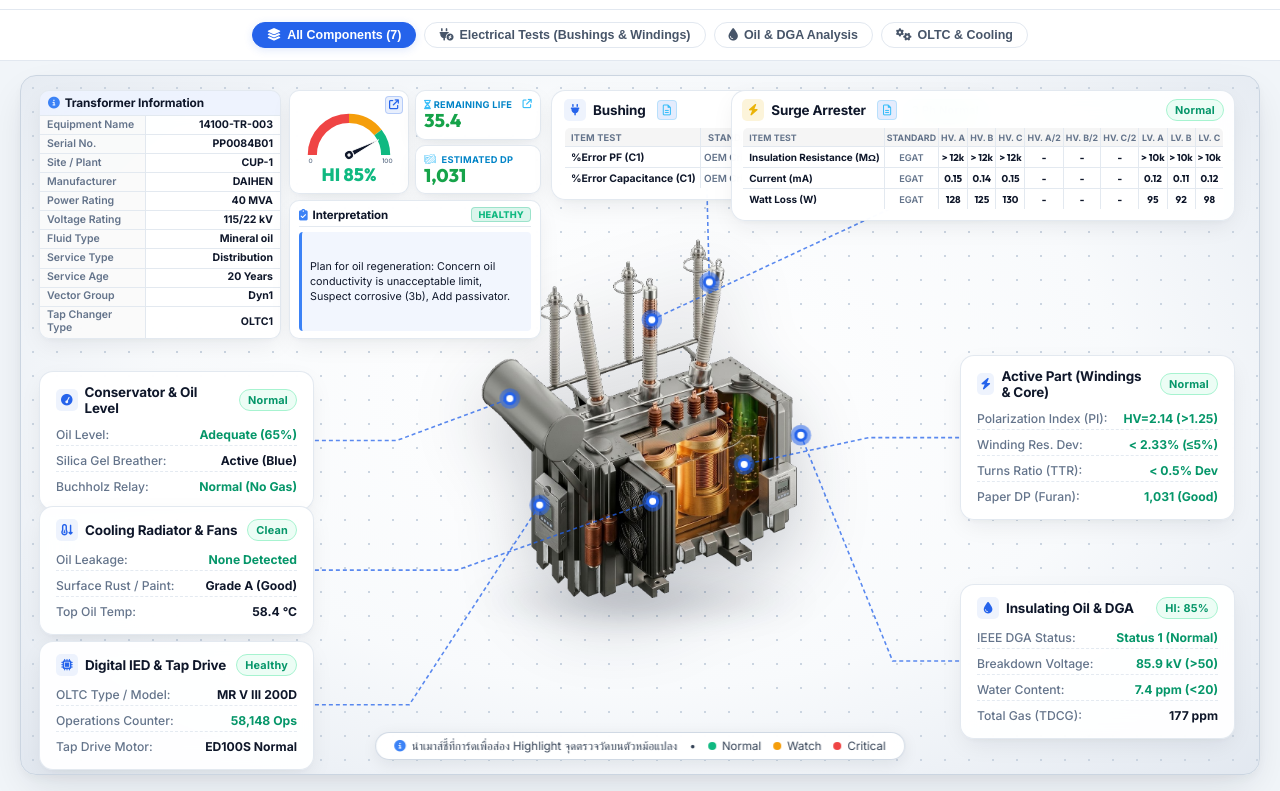
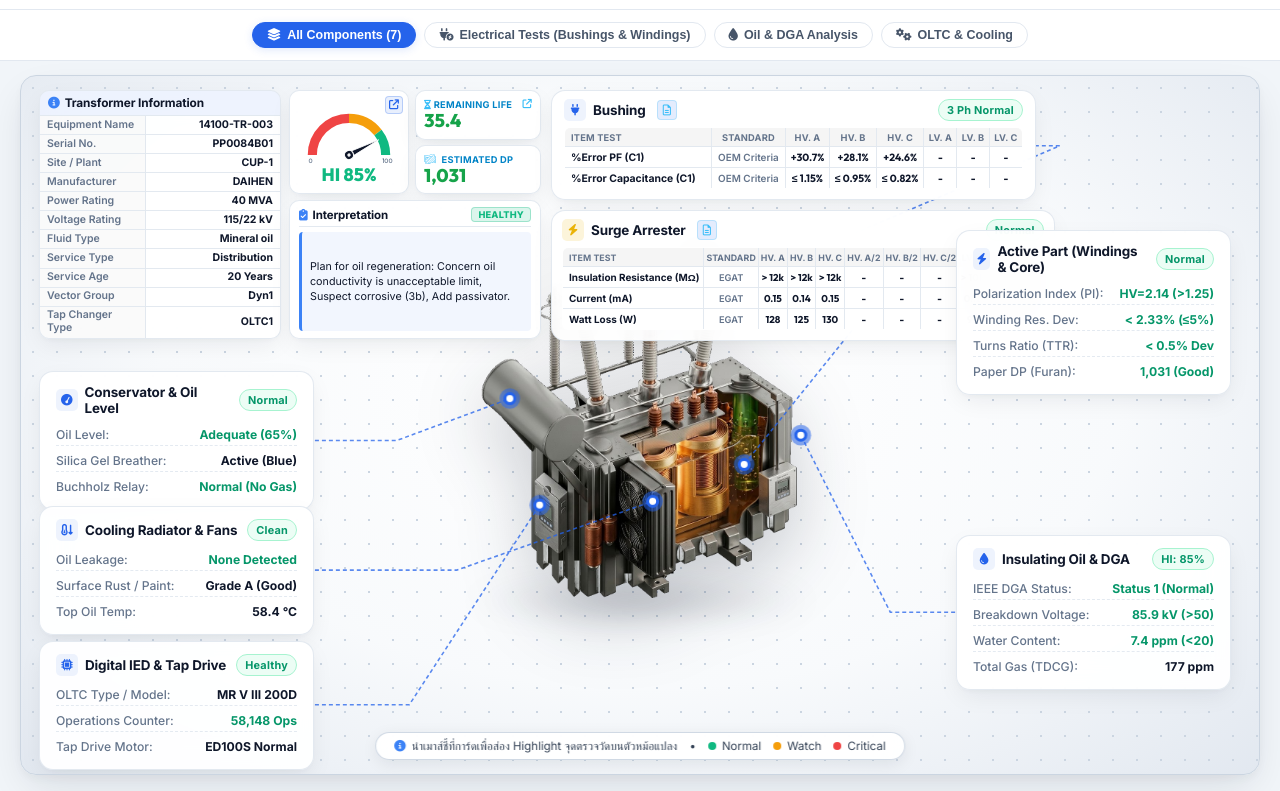
Before and after one commit to TransformerTeam/transformer-asset, a website: page callout_demo.html in a window 1280 px wide. Shown: the part 52-843 px from the top of the page. Drawn offline with Linux system fonts and the light colour scheme.

Commit message:
feat(callout): stack Surge Arrester card directly under Bushing card with aligned width and leader lines

```diff
--- a/callout_demo.html
+++ b/callout_demo.html
@@ -756,7 +756,7 @@
       top: 14px;
       left: 530px;
       width: fit-content;
-      min-width: 450px;
+      min-width: 485px;
       padding: 8px 12px 10px 12px;
     }
     #card-hvbushing:hover, #card-hvbushing.active {
@@ -840,12 +840,12 @@
     }
 
     /* Right Column Callouts */
-    /* Surge Arrester Matrix Table Callout */
+    /* Surge Arrester Matrix Table Callout (Stacked directly under Bushing) */
     #card-lvbushing {
-      top: 14px;
-      right: 24px;
+      top: 134px;
+      left: 530px;
       width: fit-content;
-      min-width: 480px;
+      min-width: 485px;
       padding: 8px 10px 10px 10px;
     }
     #card-lvbushing:hover, #card-lvbushing.active {
@@ -911,8 +911,8 @@
       font-family: 'Outfit', sans-serif;
     }
 
-    #card-activepart  { top: 40%; right: 24px; }
-    #card-oildga      { bottom: 5%; top: auto; right: 24px; }
+    #card-activepart  { top: 22%; right: 28px; }
+    #card-oildga      { bottom: 12%; top: auto; right: 28px; }
 
     /* Bottom Info Banner */
     .twin-footer-info {
@@ -1812,7 +1812,7 @@
       radiator:    { u: 0.533, v: 0.703, card: 'card-radiator', side: 'left' },
       coolingfan:  { u: 0.238, v: 0.713, card: 'card-coolingfan', side: 'left' },
       hvbushing:   { u: 0.531, v: 0.220, card: 'card-hvbushing', side: 'left' },
-      lvbushing:   { u: 0.681, v: 0.120, card: 'card-lvbushing', side: 'right' },
+      lvbushing:   { u: 0.681, v: 0.120, card: 'card-lvbushing', side: 'left' },
       activepart:  { u: 0.772, v: 0.605, card: 'card-activepart', side: 'right' },
       oildga:      { u: 0.920, v: 0.527, card: 'card-oildga', side: 'right' }
     };
```
